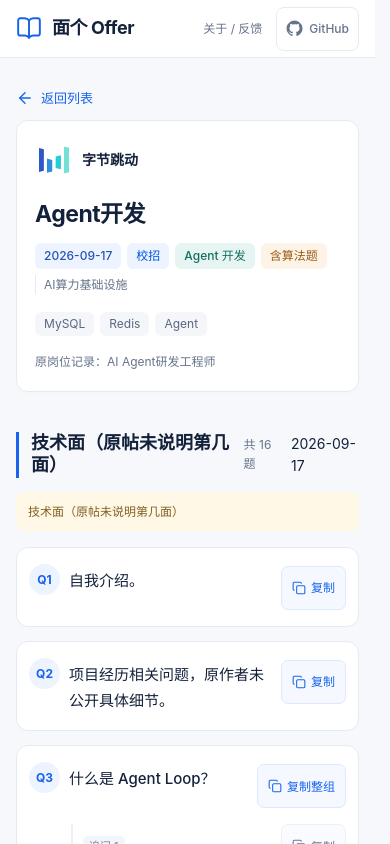
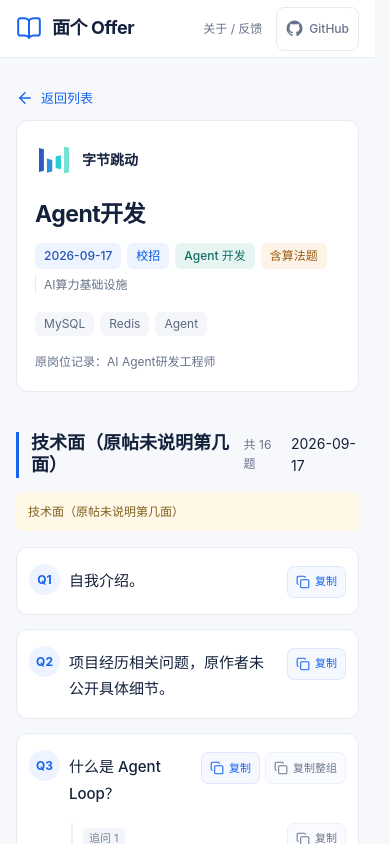
Before and after one commit to soarhill/interview-vault, a React (Vite) app in the folder site/: page /#/interview/110 in a window 390 px wide. Shown: the top 844 px of the page. Built offline with nearby package versions, Linux system fonts and the light colour scheme.

Commit message:
fix: 手机端问题卡复制按钮改紧凑双按钮
保留完整三种复制（问题/整组/单条追问，与桌面一致）；手机端按钮
收紧为 30px 高、11px 字号，双按钮并排保持在问题右上角，
追问区域恢复全宽，不再互相挤压

```diff
--- a/site/src/components/detail/question-card.tsx
+++ b/site/src/components/detail/question-card.tsx
@@ -27,12 +27,6 @@
 }) {
   const follows = question.followUps;
   const link = externalHref(question.referenceUrl ?? question.leetcodeUrl);
-  // 单按钮：有追问给「复制整组」（问题 + 全部追问），没有就只复制问题本身
-  const copyText = follows.length ? chainText(question) : questionText(question);
-  const copyLabel = follows.length ? "复制整组" : "复制";
-  const copyAria = follows.length
-    ? `复制 Q${number} 整组`
-    : `复制 Q${number}`;
   return (
     <Card
       role="article"
@@ -48,7 +42,18 @@
               <Highlight text={question.content} q={q} />
             </h4>
             <div className="copy-actions">
-              <CopyButton text={copyText} label={copyLabel} accessibleLabel={copyAria} />
+              <CopyButton
+                text={questionText(question)}
+                accessibleLabel={`复制 Q${number}`}
+              />
+              {follows.length > 0 && (
+                <CopyButton
+                  text={chainText(question)}
+                  label="复制整组"
+                  accessibleLabel={`复制 Q${number} 整组`}
+                  secondary
+                />
+              )}
             </div>
           </div>
           {link && (
--- a/site/src/styles/detail.css
+++ b/site/src/styles/detail.css
@@ -77,11 +77,12 @@
   .question-main { gap: 9px; }
   .question-number { width: 31px; height: 31px; font-size: 12px; }
   .question-main-body { padding-top: 2px; }
-  /* 复制按钮保持在问题右上角（与桌面同一 flex 行），单按钮不换行 */
+  /* 复制按钮保持在问题右上角（与桌面同一 flex 行）；按钮收紧以少占宽度 */
   .question-heading h4 { font-size: 15px; line-height: 1.75; }
   .question-text { font-size: 15px; line-height: 1.85; }
-  .copy-actions { margin: 0; }
-  .copy-button { min-height: 44px; font-size: 12px; padding: 8px 10px; }
+  .copy-actions { gap: 5px; margin: 0; }
+  .copy-button { min-height: 30px; font-size: 11px; padding: 3px 8px; }
+  .copy-button svg { width: 12px; height: 12px; }
   .follow-ups { padding-left: 10px; gap: 12px; }
   .follow-ups li { display: block; }
   .follow-heading { display: flex; align-items: center; justify-content: space-between; gap: 8px; }
```
Also changed, not shown: 5 other files (tests, documents, lock files or other folders).
